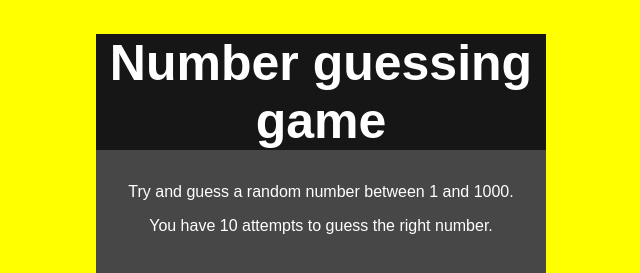
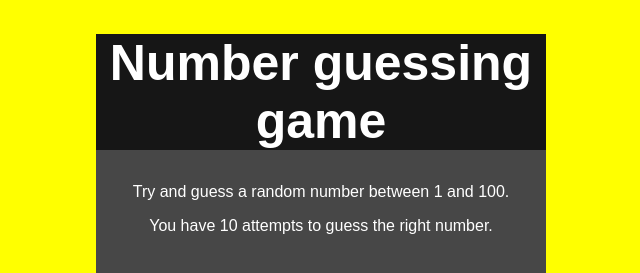
Before and after one commit to 001sarvesh/NumGuessingGame, a plain HTML site: page index.html in a window 1280 px wide. Shown: the top 273 px of the page, 304-944 px from the left. Drawn offline with Linux system fonts and the light colour scheme.

Commit message:
Update index.html

```diff
--- a/index.html
+++ b/index.html
@@ -12,7 +12,7 @@
 
     <div id="wrapper">
       <h1>Number guessing game</h1>
-    <p>Try and guess a random number between 1 and 1000.</p>
+    <p>Try and guess a random number between 1 and 100.</p>
     <p>You have 10 attempts to guess the right number.</p>
     <br>
         <form class="form">
```
